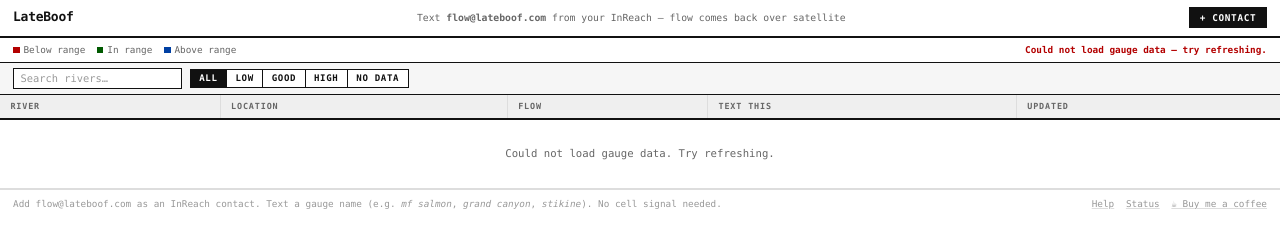
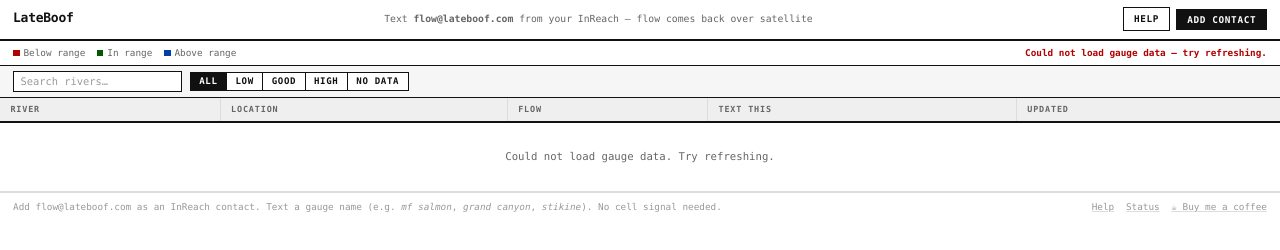
Before and after one commit to owenriverk/flow, a website: page web/index.html in a window 1280 px wide. Drawn offline with Linux system fonts and the light colour scheme; no server answers.

Commit message:
feat: rename +contact to Add contact, add Help button to header
Help is now one tap away from the gauge directory instead of only
reachable via the footer. Styled as an outline button so "Add contact"
stays the header's one filled/primary action.

Co-Authored-By: Claude Sonnet 5 <noreply@anthropic.com>

```diff
--- a/web/index.html
+++ b/web/index.html
@@ -11,7 +11,10 @@
   <header class="site-header">
     <span class="brand">LateBoof</span>
     <span class="header-sub">Text <strong>flow@lateboof.com</strong> from your InReach — flow comes back over satellite</span>
-    <button class="contact-btn" id="contact-btn" aria-label="Save contact">+ contact</button>
+    <span class="header-actions">
+      <a class="help-btn" href="help.html">Help</a>
+      <button class="contact-btn" id="contact-btn" aria-label="Save contact">Add contact</button>
+    </span>
   </header>
 
   <dialog class="contact-dialog" id="contact-dialog" aria-label="Save LateBoof contact">
--- a/web/style.css
+++ b/web/style.css
@@ -45,6 +45,13 @@ a:hover { text-decoration-color: currentColor; }
   font-size: 0.75rem;
 }
 
+.header-actions {
+  display: flex;
+  align-items: center;
+  gap: 0.5rem;
+  flex-shrink: 0;
+}
+
 /* ── Contact button ──
    Filled (inverted) rather than outlined, same "pressed" treatment as
    .status-btn.active / .save-contact-btn — reads as the header's one
@@ -65,6 +72,25 @@ a:hover { text-decoration-color: currentColor; }
   flex-shrink: 0;
 }
 .contact-btn:hover { background: #333; }
+
+/* Outline, not filled — keeps "Add contact" as the one primary action. */
+.help-btn {
+  padding: 0.32rem 0.75rem;
+  border: 1px solid var(--border);
+  border-radius: 0;
+  background: var(--bg);
+  color: var(--text);
+  font-family: inherit;
+  font-size: 0.72rem;
+  font-weight: 700;
+  letter-spacing: 0.07em;
+  text-transform: uppercase;
+  text-decoration: none;
+  cursor: pointer;
+  white-space: nowrap;
+  flex-shrink: 0;
+}
+.help-btn:hover { background: #ececec; }
 
 /* ── Contact dialog ── */
 .contact-dialog {
```
